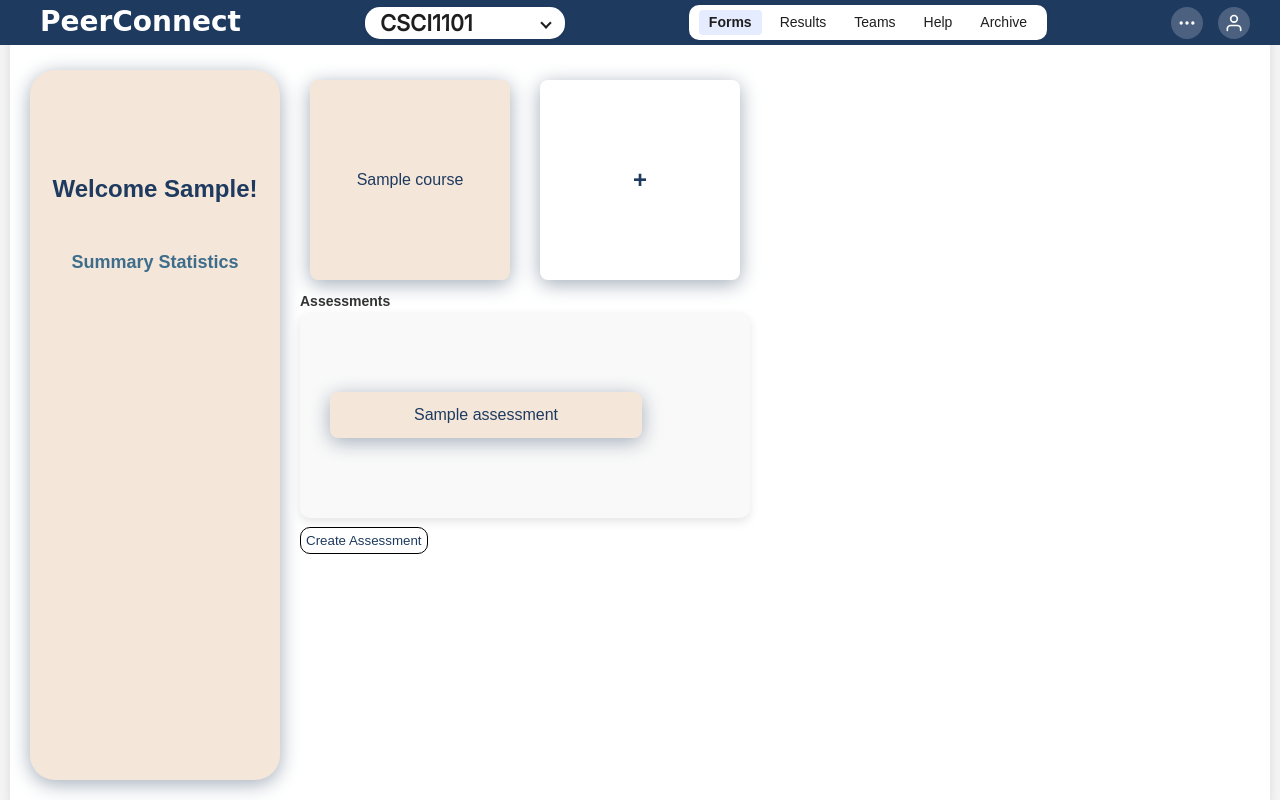
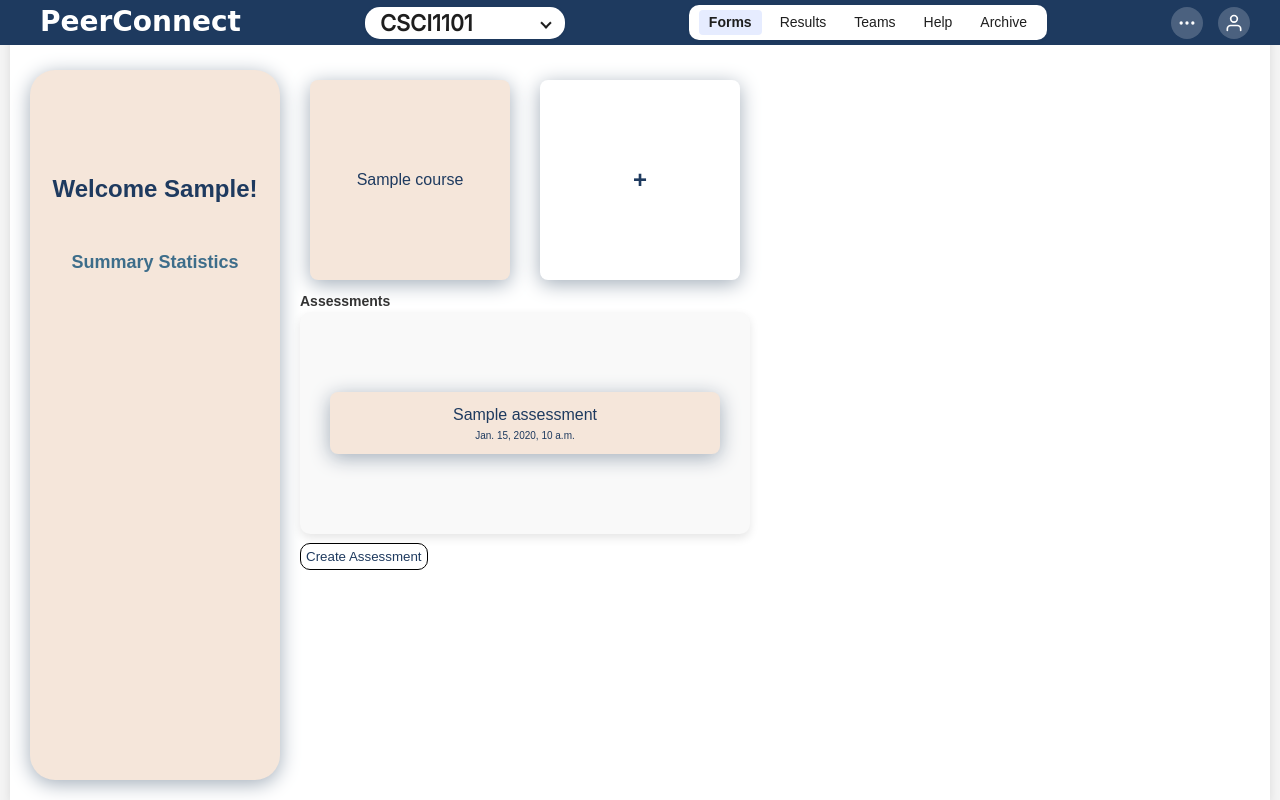
Before and after one commit to CSCI3356-Spring2025/404-Brain-not-Found, a Django app: page /professor_dashboard/ in a window 1280 px wide. Run offline with Django 5.2, Linux system fonts and the light colour scheme; a user stored in the database is signed in; tables that the repository leaves empty hold one stand-in row (values such as "Sample post"); some web fonts are replaced.

Commit message:
added styling, view assessment form, and improved assessment model

```diff
--- a/PeerConnect/models.py
+++ b/PeerConnect/models.py
@@ -52,16 +52,15 @@ class Assessment(models.Model):
         courses_names = ", ".join(course.name for course in self.course.all())
         return f"{self.name} ({courses_names})"
 
+class QuestionType(models.TextChoices):
+    OPEN = 'open', 'Open-Ended'
+    LIKERT = 'likert', 'Likert Scale'
+
 class Question(models.Model):
-    QUESTION_TYPE_CHOICES = [
-        ('likert', 'Likert Scale'),
-        ('open', 'Open-Ended'),
-    ]
-
     assessment = models.ForeignKey(Assessment, related_name='questions', on_delete=models.CASCADE)
     text = models.TextField()
     order = models.PositiveIntegerField()
-    question_type = models.CharField(max_length=10, choices = QUESTION_TYPE_CHOICES, default = "open")
+    question_type = models.CharField(max_length=10, choices = QuestionType.choices, default = QuestionType.OPEN)
 
     def __str__(self):
         return f"{self.get_question_type_display()} Question {self.order}: {self.text[:30]}"
--- a/PeerConnect/static/styles/professor_dashboard.css
+++ b/PeerConnect/static/styles/professor_dashboard.css
@@ -136,17 +136,28 @@
     padding: 10px 20px;
     margin: 10px 0;
     border-radius: 8px;
-    width: 80%; /* Adjust width as needed */
+    width: 100%;
     text-align: center;
     font-size: 16px;
     color: #1e3a5f;
     transition: background-color 0.3s ease;
     cursor: pointer;
+    flex-wrap: wrap;
   }
 
   .assessment-container a {
-    text-decoration: none; /* Removes underline */
-    color: #1e3a5f; /* Ensures the link color matches the card text */
+    text-decoration: none;
+    color: #1e3a5f;
+  }
+
+  #due-date {
+    font-size: 10px;
+    color: #1e3a5f;
+    text-align: center;
+    display: flex;
+    align-items: center;
+    justify-content: center;
+    height: auto;
   }
 
   .create-assessments-btn {
--- a/PeerConnect/templates/PeerConnect/professor_dashboard.html
+++ b/PeerConnect/templates/PeerConnect/professor_dashboard.html
@@ -26,6 +26,7 @@
                         {% for assessment in assessments %}
                             <li>
                                 <a href="{% url 'view_assessment' assessment.id %}">{{ assessment.name }}</a>
+                                <p id="due-date">{{ assessment.due_date }}</p>
                             </li>
                         {% endfor %}
                     </ul>
--- a/PeerConnect/views.py
+++ b/PeerConnect/views.py
@@ -1,6 +1,6 @@
 from django.shortcuts import render, redirect, get_object_or_404
 from django.contrib.auth.decorators import login_required
-from .models import UserProfile, Course, Team,  Assessment, Question, PredefinedQuestion
+from .models import UserProfile, Course, Team, Assessment, Question, PredefinedQuestion
 from django.http import JsonResponse
 from .forms import TeamForm, AssessmentForm, QuestionForm, QuestionFormSet
 
@@ -151,7 +151,6 @@ def create_assessment(request):
         'formset': formset,
         'courses': Course.objects.filter(professor=professor)
     }
-
     return render(request, "PeerConnect/create_assessment.html", context)
 
     # #professor = get_object_or_404(UserProfile, user=request.user)
@@ -194,7 +193,9 @@ def create_assessment(request):
 @login_required
 def view_assessment(request, assessment_id):
     assessment = get_object_or_404(Assessment, id=assessment_id)
-    questions = assessment.questions.all()
+    questions = assessment.objects.filter(assessment=assessment).order_by('order')
+    if assessment.professor != request.user.userprofile:
+        return redirect("professor_dashboard")  # Prevent unauthorized access
     context = {
         'assessment': assessment,
         'questions': questions
```
Also changed, not shown: PeerConnect/static/styles/view_assessment.css (added, +39 -0 lines), PeerConnect/templates/PeerConnect/view_assessment.html (+9 -1 lines).
